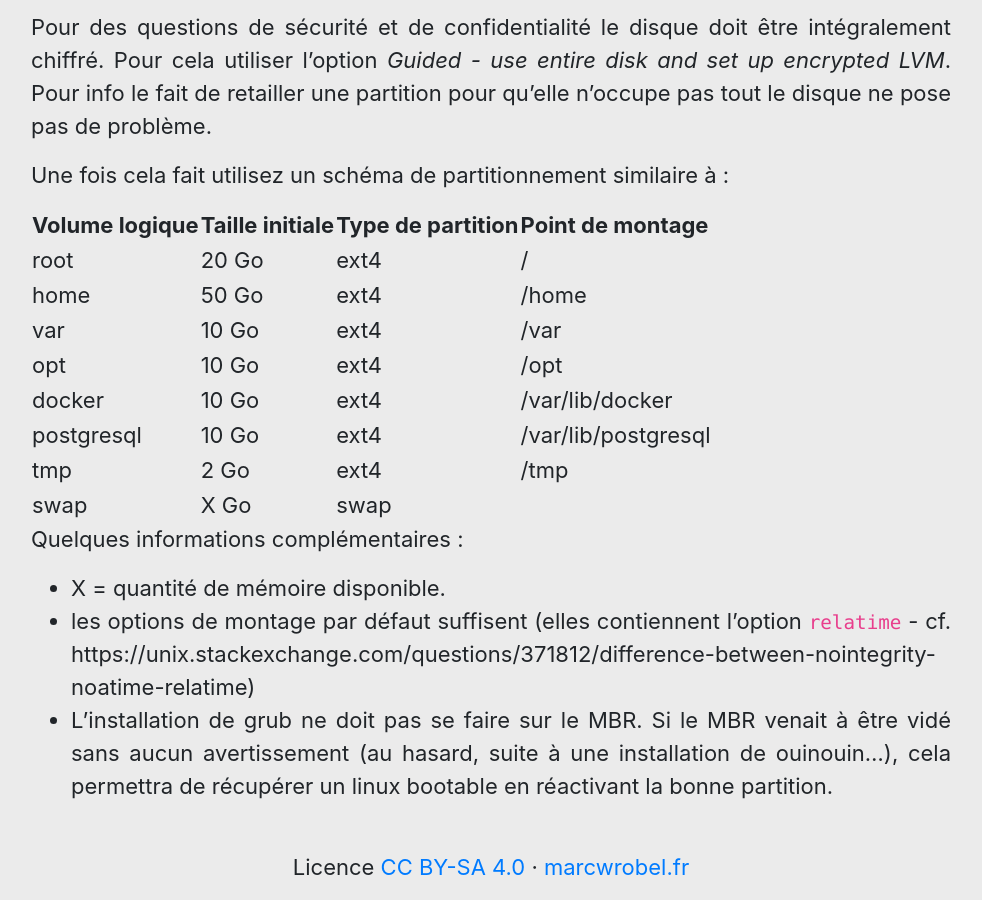
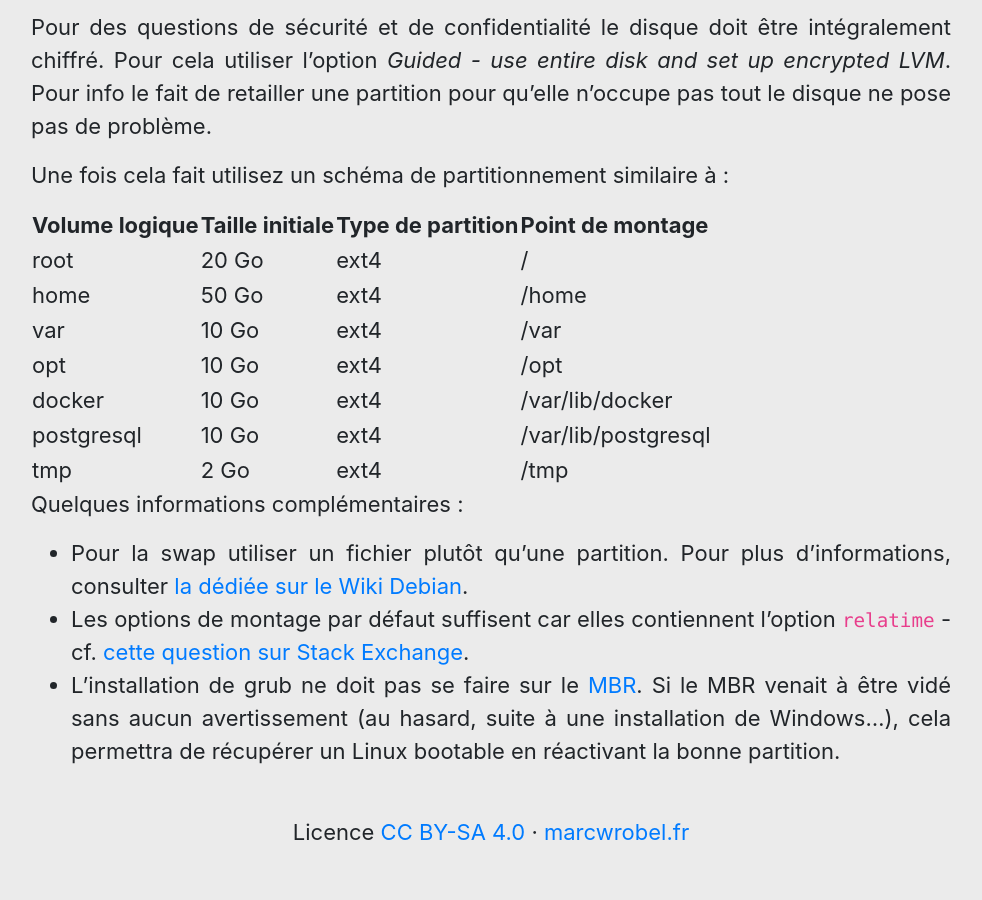
Before and after one commit to marcwrobel/marcwrobel.github.io, a Jekyll site: the page built from _posts/2019-12-14-notes-installation-debian.md, in a window 1280 px wide and 900 px high, scrolled down 1158 px. Shown: the whole window, without its empty margins (149-1131 px from the left). Built offline with Jekyll 4.4.1, drawn with Linux system fonts in a browser that asks for light colours; after the commit the page ends 2023 px from its top, so only the background shows below that; some of the changed text lies outside the part shown.

Commit message:
Amélioration du post 'Notes d'installation de Debian'

```diff
--- a/_posts/2019-12-14-notes-installation-debian.md
+++ b/_posts/2019-12-14-notes-installation-debian.md
@@ -5,7 +5,7 @@ category: linux
 tags: linux debian
 ---
 
-Quelques notes sur l'installation d'une Debian 10 "Buster".
+Quelques notes sur l'installation d'une Debian 10 "Buster" (sur un ordinateur personnel).
 
 ## Lancement de l'installation
 Tout d'abord télécharger l'image _netinst_ amd64 de Debian [sur le site de debian](https://www.debian.org/distrib/netinst).
@@ -55,12 +55,12 @@ Une fois cela fait utilisez un schéma de partitionnement similaire à :
 | docker         | 10 Go                                       | ext4              | /var/lib/docker     |
 | postgresql     | 10 Go                                       | ext4              | /var/lib/postgresql |
 | tmp            | 2 Go                                        | ext4              | /tmp                |
-| swap           | X Go                                        | swap              |                     |
 
 Quelques informations complémentaires :
-* X = quantité de mémoire disponible.
-* les options de montage par défaut suffisent (elles contiennent l'option `relatime` - cf.
-  https://unix.stackexchange.com/questions/371812/difference-between-nointegrity-noatime-relatime)
-* L'installation de grub ne doit pas se faire sur le MBR. Si le MBR venait à être vidé sans aucun
-  avertissement (au hasard, suite à une installation de ouinouin...), cela permettra de récupérer
-  un linux bootable en réactivant la bonne partition.
+* Pour la swap utiliser un fichier plutôt qu'une partition. Pour plus d'informations, consulter [la
+  dédiée sur le Wiki Debian](https://wiki.debian.org/Swap).
+* Les options de montage par défaut suffisent car elles contiennent l'option `relatime` - cf. [cette
+  question sur Stack Exchange](https://unix.stackexchange.com/questions/17844/when-was-relatime-made-the-default).
+* L'installation de grub ne doit pas se faire sur le [MBR](https://wikipedia.org/wiki/Master_boot_record).
+  Si le MBR venait à être vidé sans aucun avertissement (au hasard, suite à une installation de
+  Windows...), cela permettra de récupérer un Linux bootable en réactivant la bonne partition.
```
Also changed, not shown: other parts of _posts/2019-12-14-notes-installation-debian.md (+1 -1 lines).
